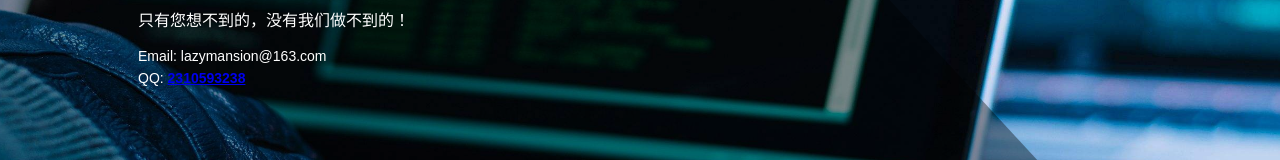
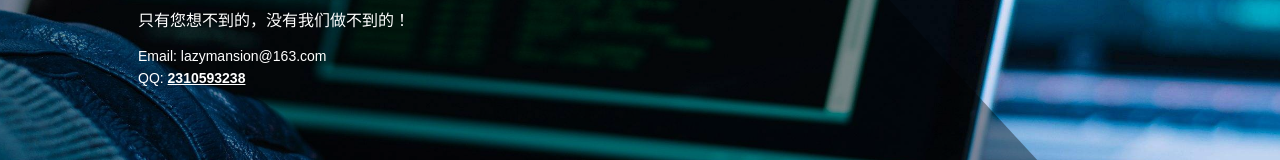
Before and after one commit to lazyMansion/lazyman, a plain HTML site: page webapp/index.html in a window 1280 px wide. Shown: the part 485-645 px from the top of the page. Drawn offline with Linux system fonts and the light colour scheme.

Commit message:
样式优化

```diff
--- a/webapp/index.html
+++ b/webapp/index.html
@@ -66,7 +66,7 @@
             <div class="content">
                 <p style="font-size: 16px;margin: 15px 0;">只有您想不到的，没有我们做不到的！</p>
                 <p>Email: lazymansion@163.com</p>
-                <p>QQ: <a style="font-weight: 700;" href="https://wpa.qq.com/msgrd?v=3&uin=2310593238&site=qq&menu=yes" target="_blank">2310593238</a></p>
+                <p>QQ: <a style="font-weight: 700;color: #fff" href="https://wpa.qq.com/msgrd?v=3&uin=2310593238&site=qq&menu=yes" target="_blank">2310593238</a></p>
             </div>
         </div>
     </div>
```
